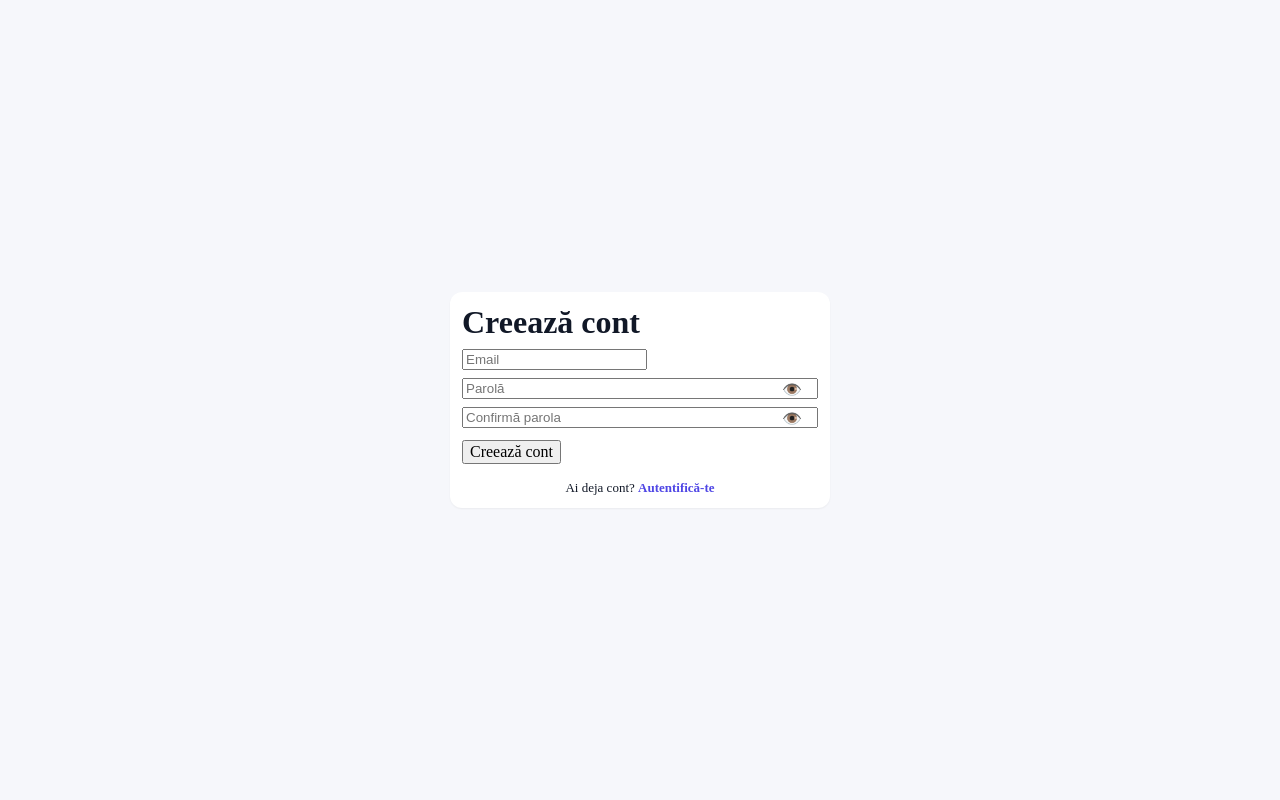
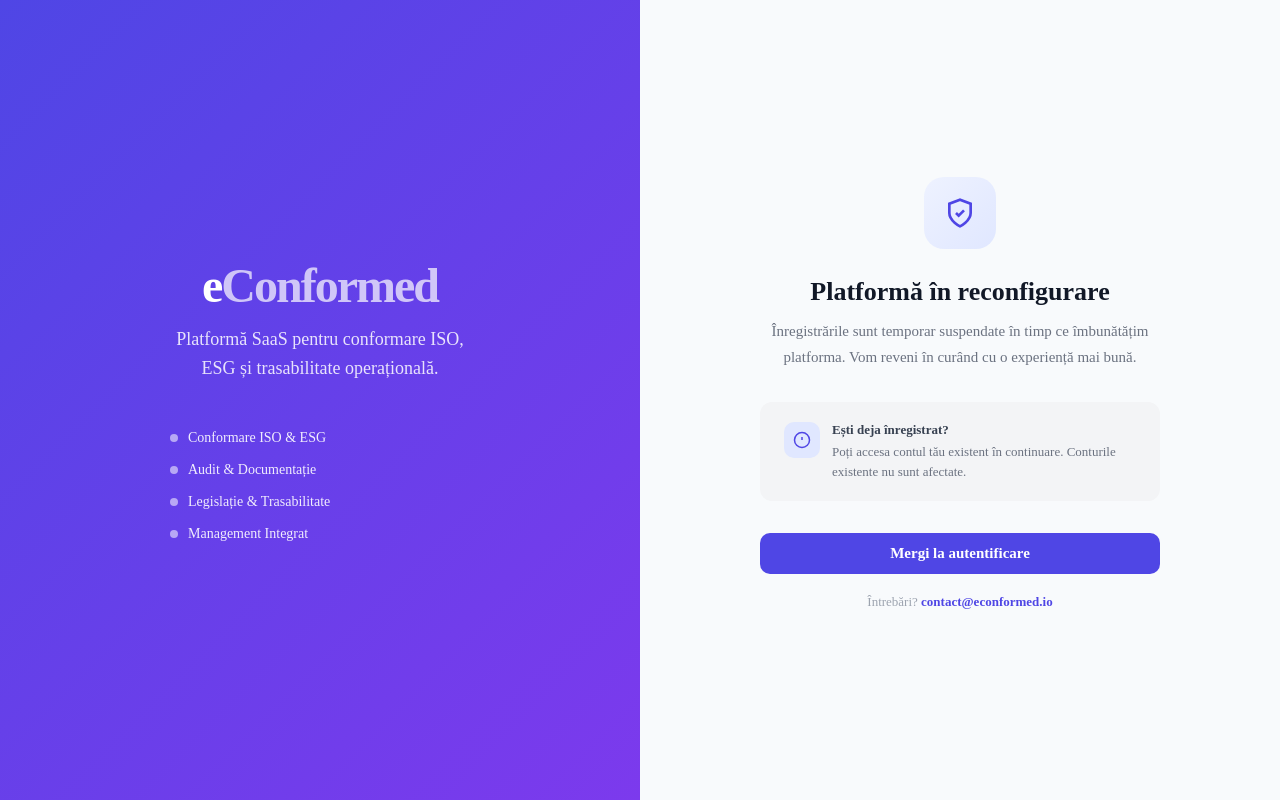
Before and after one commit to rarescosminn/conformed-app, a Next.js app: page /register in a window 1280 px wide. Built offline with nearby package versions, Linux system fonts and the light colour scheme; no server answers.

Commit message:
temp: block register page during platform reconfiguration

```diff
--- a/app/(auth)/register/page.tsx
+++ b/app/(auth)/register/page.tsx
@@ -1,62 +1,151 @@
+// app/(auth)/register/page.tsx
+// TEMPORAR — înregistrările sunt blocate în timpul reconfigurării platformei.
+// De înlocuit cu formularul real după finalizarea migrației.
+
 'use client';
-import React from 'react';
-import { createBrowserClient } from '@supabase/ssr';
-import { useRouter } from 'next/navigation';
+import Link from 'next/link';
 
-export default function Register() {
-  const [email, setEmail] = React.useState('');
-  const [pass, setPass] = React.useState('');
-  const [confirm, setConfirm] = React.useState('');
-  const [showPass, setShowPass] = React.useState(false);
-  const [showConfirm, setShowConfirm] = React.useState(false);
-  const [loading, setLoading] = React.useState(false);
-  const [message, setMessage] = React.useState('');
-  const router = useRouter();
+export default function RegisterBlocked() {
+  return (
+    <div style={{
+      display: 'grid',
+      gridTemplateColumns: '1fr 1fr',
+      minHeight: '100vh',
+    }}>
+      {/* Stânga – branding identic cu Login */}
+      <div style={{
+        background: 'linear-gradient(135deg, #4F46E5 0%, #7C3AED 100%)',
+        display: 'flex',
+        flexDirection: 'column',
+        justifyContent: 'center',
+        alignItems: 'center',
+        padding: 48,
+        color: '#fff',
+      }}>
+        <div style={{ fontSize: 48, fontWeight: 800, letterSpacing: -2, marginBottom: 12 }}>
+          e<span style={{ opacity: 0.7 }}>Conformed</span>
+        </div>
+        <div style={{
+          fontSize: 18,
+          opacity: 0.85,
+          textAlign: 'center',
+          maxWidth: 320,
+          lineHeight: 1.6,
+        }}>
+          Platformă SaaS pentru conformare ISO, ESG și trasabilitate operațională.
+        </div>
+        <div style={{ marginTop: 48, display: 'grid', gap: 16, width: '100%', maxWidth: 300 }}>
+          {['Conformare ISO & ESG', 'Audit & Documentație', 'Legislație & Trasabilitate', 'Management Integrat'].map(item => (
+            <div key={item} style={{
+              display: 'flex', alignItems: 'center', gap: 10,
+              fontSize: 14, opacity: 0.9,
+            }}>
+              <div style={{ width: 8, height: 8, borderRadius: '50%', background: 'rgba(255,255,255,0.6)' }} />
+              {item}
+            </div>
+          ))}
+        </div>
+      </div>
 
-  const supabase = createBrowserClient(
-    process.env.NEXT_PUBLIC_SUPABASE_URL!,
-    process.env.NEXT_PUBLIC_SUPABASE_ANON_KEY!
-  );
+      {/* Dreapta – mesaj blocare */}
+      <div style={{
+        display: 'flex',
+        flexDirection: 'column',
+        justifyContent: 'center',
+        alignItems: 'center',
+        padding: 48,
+        background: '#f8fafc',
+      }}>
+        <div style={{ width: '100%', maxWidth: 400, textAlign: 'center' }}>
 
-  async function submit() {
-    if (pass !== confirm) return setMessage('Parolele nu coincid.');
-    if (email.toLowerCase().endsWith('@econformed.io')) return setMessage('Acest domeniu este rezervat. Contactați administratorul.');
-    setLoading(true);
-    setMessage('');
-    const { error } = await supabase.auth.signUp({ email, password: pass });
-    setLoading(false);
-    if (error) setMessage(error.message);
-    else setMessage('Cont creat! Verifică emailul pentru confirmare.');
-  }
+          {/* Icon */}
+          <div style={{
+            width: 72, height: 72,
+            borderRadius: 20,
+            background: 'linear-gradient(135deg, #EEF2FF, #E0E7FF)',
+            display: 'flex', alignItems: 'center', justifyContent: 'center',
+            margin: '0 auto 28px',
+          }}>
+            <svg width="32" height="32" viewBox="0 0 24 24" fill="none" stroke="#4F46E5" strokeWidth="2">
+              <path d="M12 22s8-4 8-10V5l-8-3-8 3v7c0 6 8 10 8 10z" />
+              <path d="M9 12l2 2 4-4" />
+            </svg>
+          </div>
 
-  const eyeBtn = (show: boolean, toggle: () => void) => (
-    <button type="button" onClick={toggle} style={{ position:'absolute', right:10, top:'50%', transform:'translateY(-50%)', background:'none', border:'none', cursor:'pointer', color:'#6B7280', fontSize:16 }}>
-      {show ? '🙈' : '👁️'}
-    </button>
-  );
+          <h1 style={{
+            fontSize: 26, fontWeight: 700,
+            margin: '0 0 12px', color: '#111827',
+          }}>
+            Platformă în reconfigurare
+          </h1>
 
-  return (
-    <div className="container" style={{ display: 'grid', placeItems: 'center', height: '100vh' }}>
-      <div className="card" style={{ width: 380 }}>
-        <h1 className="h1">Creează cont</h1>
-        <input className="input" placeholder="Email" value={email} onChange={e => setEmail(e.target.value)} />
-        <div style={{ height: 8 }} />
-        <div style={{ position: 'relative' }}>
-          <input className="input" type={showPass ? 'text' : 'password'} placeholder="Parolă" value={pass} onChange={e => setPass(e.target.value)} style={{ paddingRight: 36, width: '100%' }} />
-          {eyeBtn(showPass, () => setShowPass(!showPass))}
-        </div>
-        <div style={{ height: 8 }} />
-        <div style={{ position: 'relative' }}>
-          <input className="input" type={showConfirm ? 'text' : 'password'} placeholder="Confirmă parola" value={confirm} onChange={e => setConfirm(e.target.value)} style={{ paddingRight: 36, width: '100%' }} />
-          {eyeBtn(showConfirm, () => setShowConfirm(!showConfirm))}
-        </div>
-        <div style={{ height: 12 }} />
-        <button className="btn" onClick={submit} disabled={loading}>
-          {loading ? 'Se creează...' : 'Creează cont'}
-        </button>
-        {message && <p style={{ marginTop: 12, fontSize: 13, color: message.includes('creat') ? 'green' : 'red' }}>{message}</p>}
-        <div style={{ marginTop: 16, textAlign: 'center', fontSize: 13 }}>
-          Ai deja cont? <a href="/login" style={{ color: '#4F46E5', fontWeight: 700 }}>Autentifică-te</a>
+          <p style={{
+            color: '#6B7280', fontSize: 15,
+            lineHeight: 1.7, margin: '0 0 32px',
+          }}>
+            Înregistrările sunt temporar suspendate în timp ce îmbunătățim platforma.
+            Vom reveni în curând cu o experiență mai bună.
+          </p>
+
+          {/* Separator */}
+          <div style={{
+            background: '#F3F4F6',
+            borderRadius: 12,
+            padding: '20px 24px',
+            marginBottom: 32,
+            textAlign: 'left',
+          }}>
+            <div style={{ display: 'flex', gap: 12, alignItems: 'flex-start' }}>
+              <div style={{
+                width: 36, height: 36, borderRadius: 10,
+                background: '#E0E7FF',
+                display: 'flex', alignItems: 'center', justifyContent: 'center',
+                flexShrink: 0,
+              }}>
+                <svg width="18" height="18" viewBox="0 0 24 24" fill="none" stroke="#4F46E5" strokeWidth="2">
+                  <circle cx="12" cy="12" r="10" />
+                  <path d="M12 8v4M12 16h.01" />
+                </svg>
+              </div>
+              <div>
+                <div style={{ fontSize: 13, fontWeight: 600, color: '#374151', marginBottom: 4 }}>
+                  Ești deja înregistrat?
+                </div>
+                <div style={{ fontSize: 13, color: '#6B7280', lineHeight: 1.5 }}>
+                  Poți accesa contul tău existent în continuare. Conturile existente nu sunt afectate.
+                </div>
+              </div>
+            </div>
+          </div>
+
+          <Link
+            href="/login"
+            style={{
+              display: 'block',
+              width: '100%',
+              padding: '12px',
+              borderRadius: 10,
+              border: 'none',
+              background: '#4F46E5',
+              color: '#fff',
+              fontSize: 15,
+              fontWeight: 700,
+              cursor: 'pointer',
+              textDecoration: 'none',
+              textAlign: 'center',
+              boxSizing: 'border-box',
+            }}>
+            Mergi la autentificare
+          </Link>
+
+          <p style={{ marginTop: 20, fontSize: 13, color: '#9CA3AF' }}>
+            Întrebări?{' '}
+            <a
+              href="mailto:contact@econformed.io"
+              style={{ color: '#4F46E5', fontWeight: 600, textDecoration: 'none' }}>
+              contact@econformed.io
+            </a>
+          </p>
         </div>
       </div>
     </div>
```
